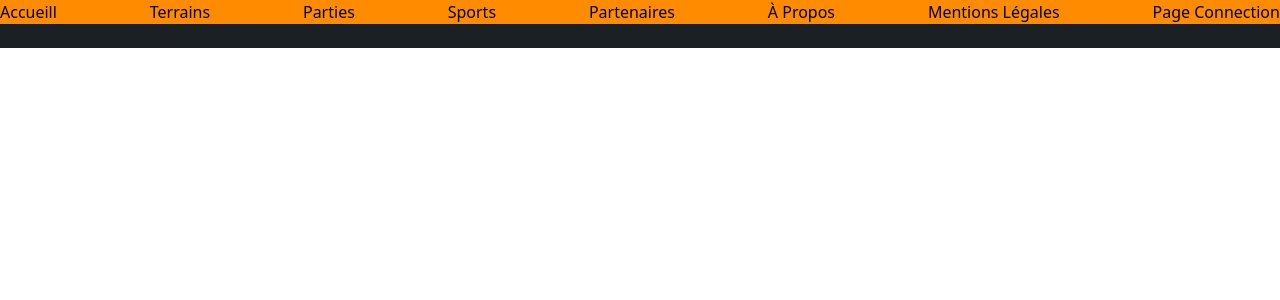
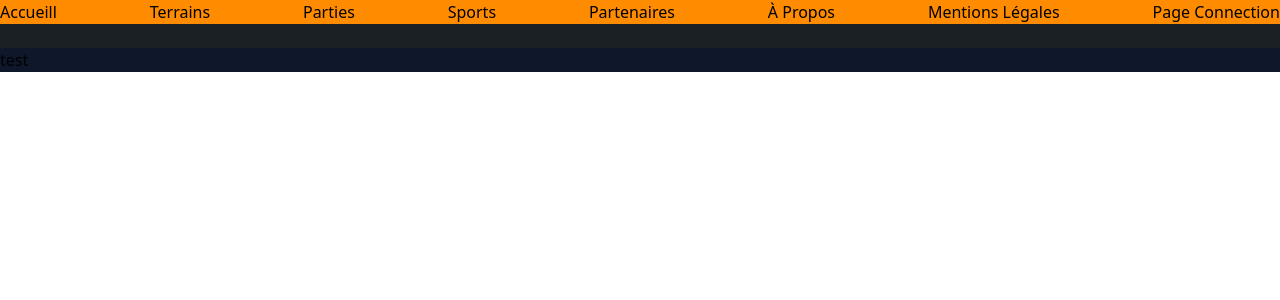
Before and after one commit to ilkaymenn/time2matchS2, a Vue app in the folder time2match/: page / in a window 1280 px wide. Shown: the top 300 px of the page. Built offline with nearby package versions, Linux system fonts and the light colour scheme.

Commit message:
commit test

```diff
--- a/time2match/src/views/AccueilView.vue
+++ b/time2match/src/views/AccueilView.vue
@@ -1,6 +1,6 @@
-<template>
-  <div class="container ">
-
+<template >
+  <div class="container bg-slate-900 ">
+    <p>test</p>
   </div>
 </template>
 
```
